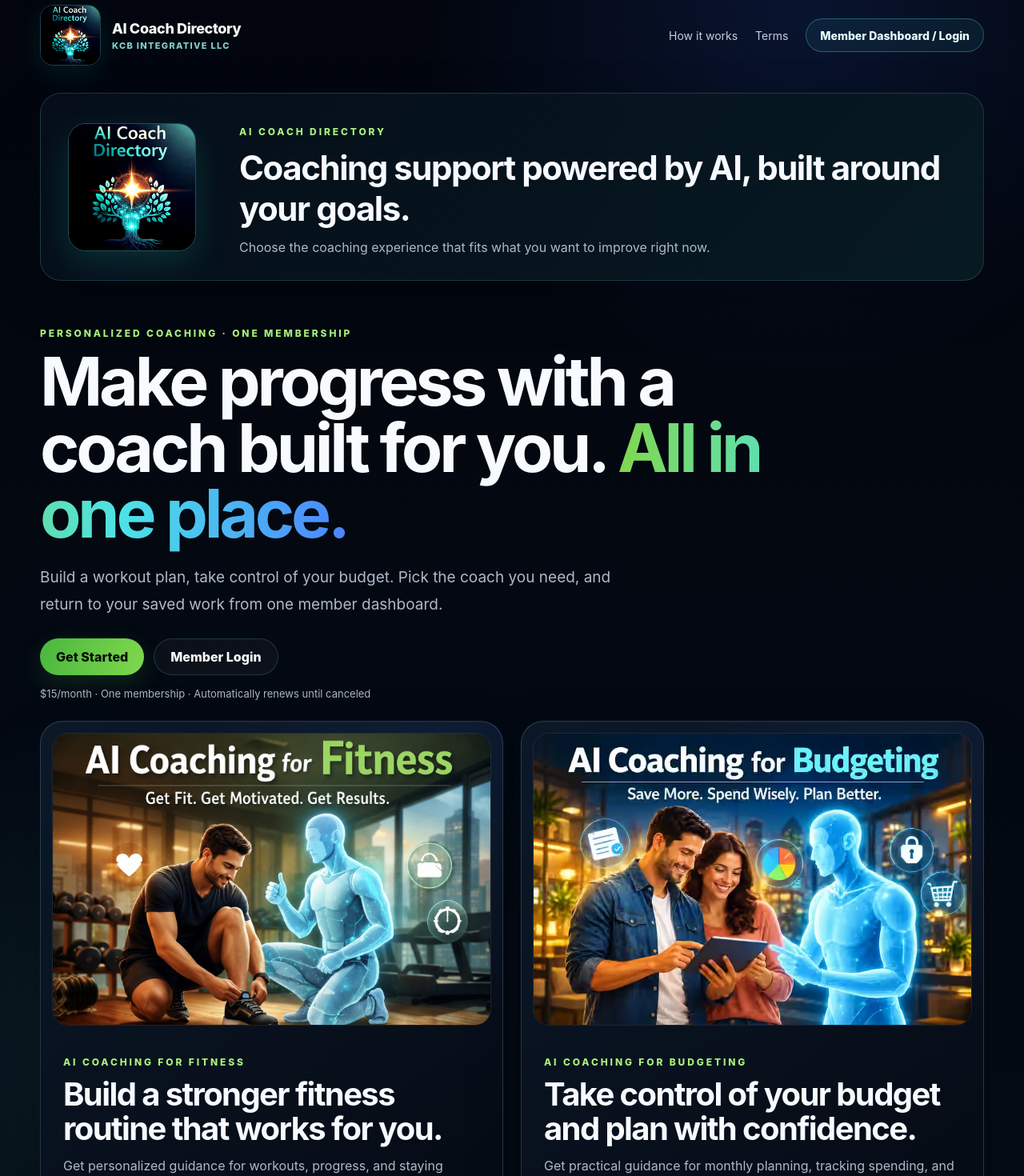
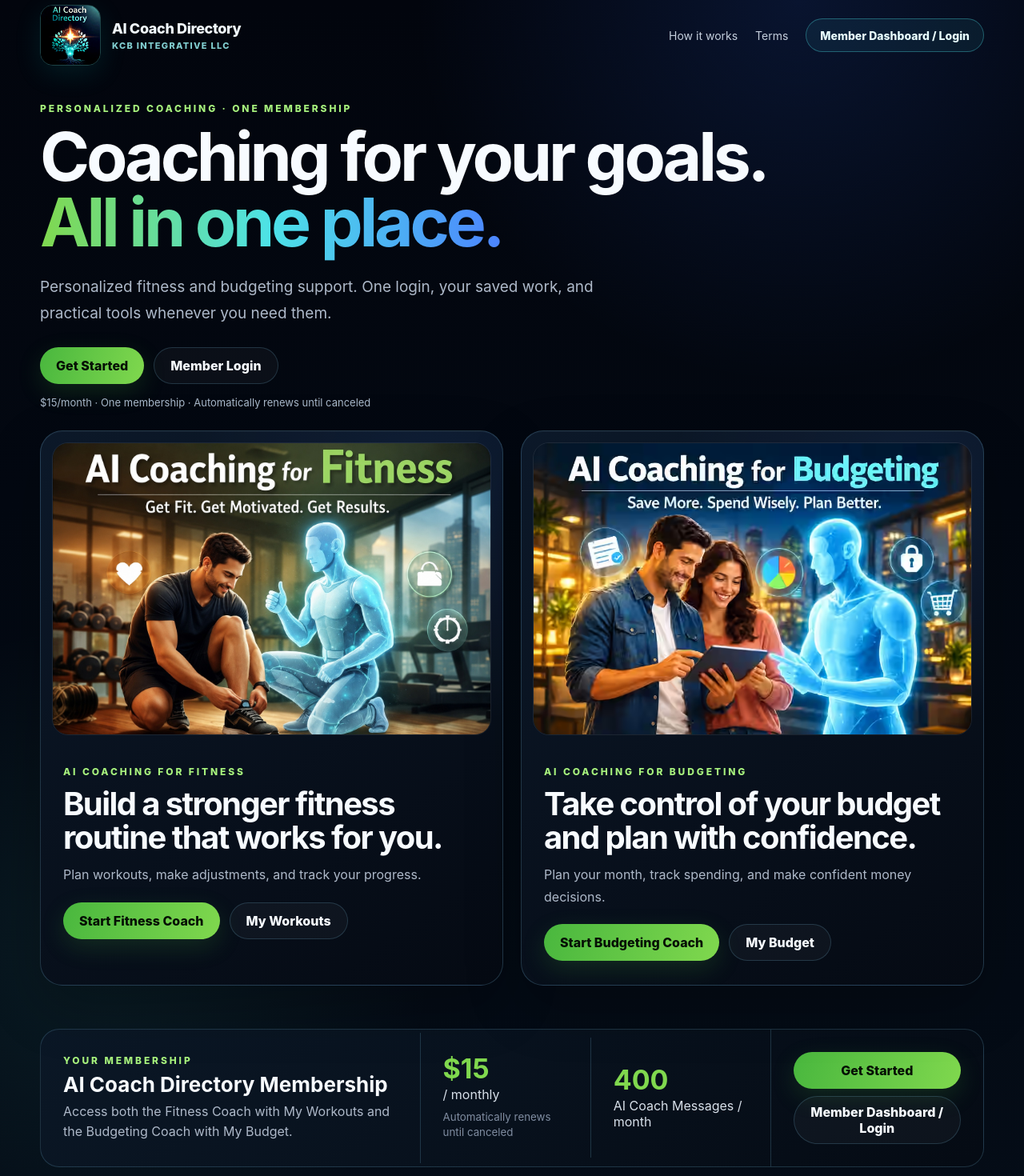
Before and after one commit to ai-coach-hub/aicoachdir-fitness, a Next.js app: page / in a window 1280 px wide. Shown: the top 1470 px of the page at 80% size. Built offline with nearby package versions, Linux system fonts and the light colour scheme.

Commit message:
Simplify homepage entry and remove redundant subscription prompts

```diff
--- a/app/page.tsx
+++ b/app/page.tsx
@@ -89,28 +89,11 @@ export default function HomePage() {
     <main className="site-shell">
       <SiteHeader />
 
-      <section className={`brand-showcase ${styles.compactBrandShowcase}`} aria-label="AI Coach Directory">
-        <Image
-          src="/images/ai-coach-directory-logo.jpg"
-          alt="AI Coach Directory logo"
-          width={220}
-          height={220}
-          loading="eager"
-          sizes="(max-width: 720px) 108px, 180px"
-          className={`brand-showcase-logo ${styles.compactBrandLogo}`}
-        />
-        <div>
-          <p className="eyebrow">AI COACH DIRECTORY</p>
-          <h2>Coaching support powered by AI, built around your goals.</h2>
-          <p>Choose the coaching experience that fits what you want to improve right now.</p>
-        </div>
-      </section>
-
       <section className={`hero-copy-section live-coach-hero ${styles.conversionHero}`}>
         <p className="eyebrow">PERSONALIZED COACHING · ONE MEMBERSHIP</p>
-        <h1>Make progress with a coach built for you. <span>All in one place.</span></h1>
+        <h1>Coaching for your goals. <span>All in one place.</span></h1>
         <p className="lede">
-          Build a workout plan, take control of your budget{lifeAvailable ? ", and work toward personal goals" : ""}. Pick the coach you need, and return to your saved work from one member dashboard.
+          Personalized fitness and budgeting support{lifeAvailable ? ", plus help building better habits" : ""}. One login, your saved work, and practical tools whenever you need them.
         </p>
         <div className="cta-row">
           <Link href="/fitness/signup" className="primary-button">Get Started</Link>
@@ -136,7 +119,7 @@ export default function HomePage() {
             <p className="eyebrow">AI COACHING FOR FITNESS</p>
             <h2>Build a stronger fitness routine that works for you.</h2>
             <p>
-              Get personalized guidance for workouts, progress, and staying consistent with your goals.
+              Plan workouts, make adjustments, and track your progress.
             </p>
             <div className="cta-row">
               <Link href="/fitness/signup?destination=fitness" className="primary-button">Start Fitness Coach</Link>
@@ -162,7 +145,7 @@ export default function HomePage() {
             <p className="eyebrow">AI COACHING FOR BUDGETING</p>
             <h2>Take control of your budget and plan with confidence.</h2>
             <p>
-              Get practical guidance for monthly planning, tracking spending, and making informed financial decisions.
+              Plan your month, track spending, and make confident money decisions.
             </p>
             <div className="cta-row">
               <Link href="/fitness/signup?destination=budget-coach" className="primary-button">Start Budgeting Coach</Link>
@@ -230,7 +213,7 @@ export default function HomePage() {
             General AI Can Answer Your Questions. <span>Our AI Is Built to Coach You.</span>
           </h2>
           <p>
-            Our AI Coaches are purpose-built to provide a more personalized, focused, and useful experience than a general AI assistant.
+            Focused coaching, useful tools, and continuity between conversations.
           </p>
         </div>
 
@@ -293,8 +276,6 @@ export default function HomePage() {
           AI-generated responses may be incomplete, inaccurate, or unsuitable for your circumstances. The service is not medical care or a substitute for professional medical, nutritional, or fitness advice. Review the complete Terms & Conditions before subscribing.
         </p>
         <div className="cta-row">
-          <Link href="/fitness/signup" className="primary-button">Get Started</Link>
-          <Link href={memberLoginUrl} className="secondary-button">Member Login</Link>
           <Link href="/terms" className="secondary-button">Read Full Terms</Link>
         </div>
       </section>
```
